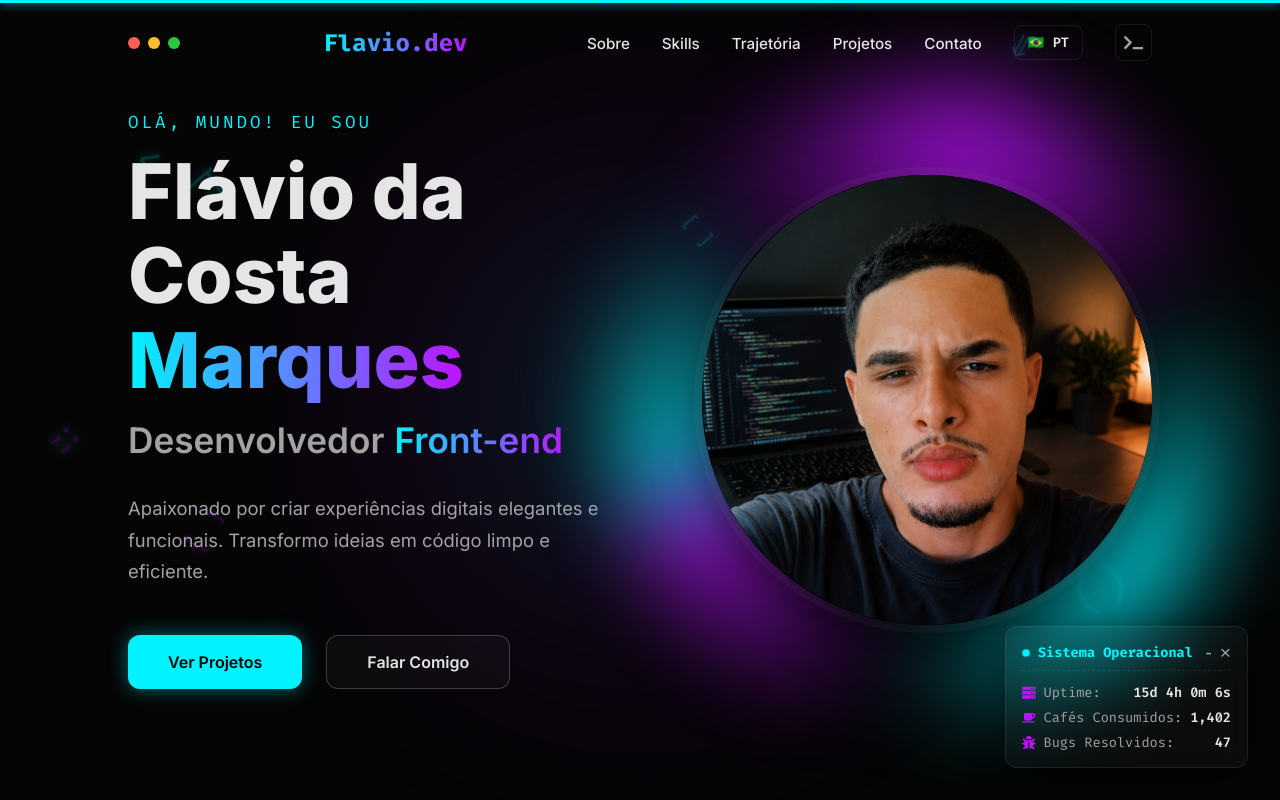
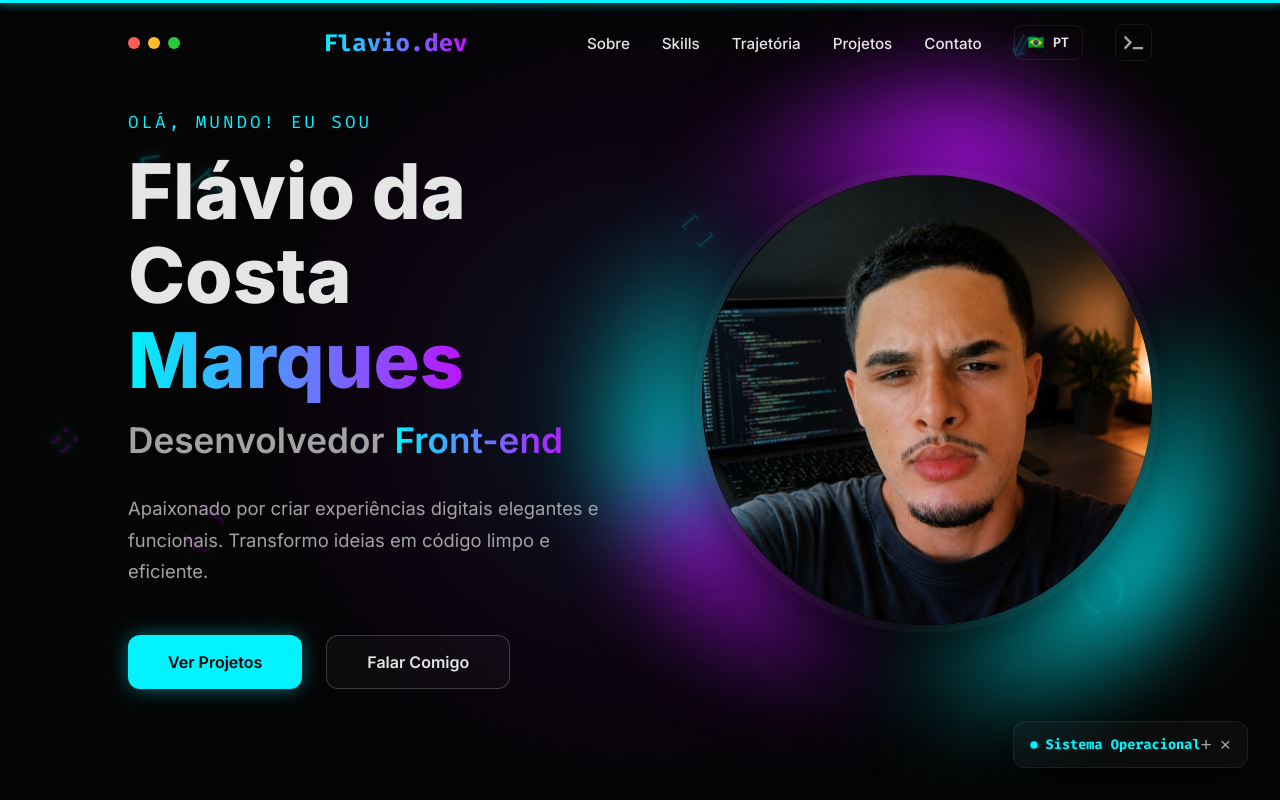
Before and after one commit to FlavioProgramador/portifolio-tech, a Next.js app: page / in a window 1280 px wide. Shown: the top 800 px of the page. Built offline with nearby package versions, Linux system fonts and the light colour scheme.

Commit message:
feat(ui): make SystemStatus widget draggable and start minimized by default

```diff
--- a/src/components/SystemStatus/SystemStatus.module.css
+++ b/src/components/SystemStatus/SystemStatus.module.css
@@ -12,6 +12,11 @@
   font-size: 0.85rem;
   box-shadow: 0 10px 30px rgba(0, 0, 0, 0.5);
   pointer-events: auto; /* Permite interagir com os botões */
+  cursor: grab;
+}
+
+.widgetContainer:active {
+  cursor: grabbing;
 }
 
 .minimized {
--- a/src/components/SystemStatus/SystemStatus.tsx
+++ b/src/components/SystemStatus/SystemStatus.tsx
@@ -9,7 +9,7 @@ import { FaServer, FaCoffee, FaBug } from 'react-icons/fa';
 export default function SystemStatus() {
   const { dict } = useLanguage();
   const [uptime, setUptime] = useState(0);
-  const [isMinimized, setIsMinimized] = useState(false);
+  const [isMinimized, setIsMinimized] = useState(true);
   const [isClosed, setIsClosed] = useState(false);
 
   useEffect(() => {
@@ -37,6 +37,11 @@ export default function SystemStatus() {
       initial={{ opacity: 0, x: 28, y: 20, scale: 0.96 }}
       animate={{ opacity: 1, x: 0, y: 0, scale: 1 }}
       transition={{ duration: 0.45, ease: 'easeOut' }}
+      drag
+      dragConstraints={{ top: -800, bottom: 0, left: -1000, right: 0 }}
+      dragElastic={0.1}
+      dragMomentum={false}
+      whileDrag={{ cursor: 'grabbing', scale: 1.02 }}
       layout
     >
       <div className={styles.widgetHeader}>
```
